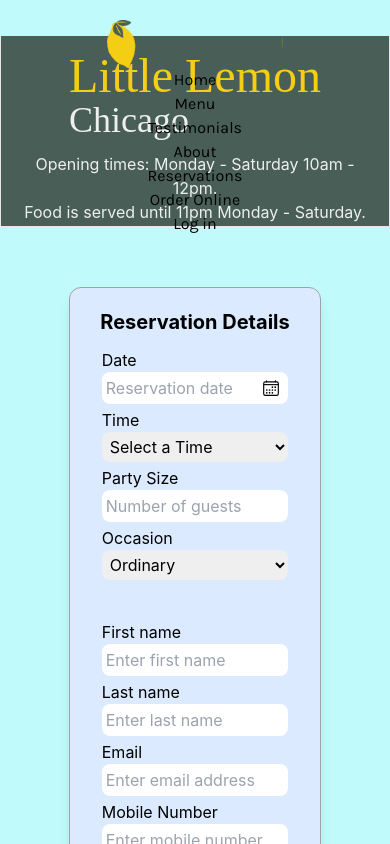
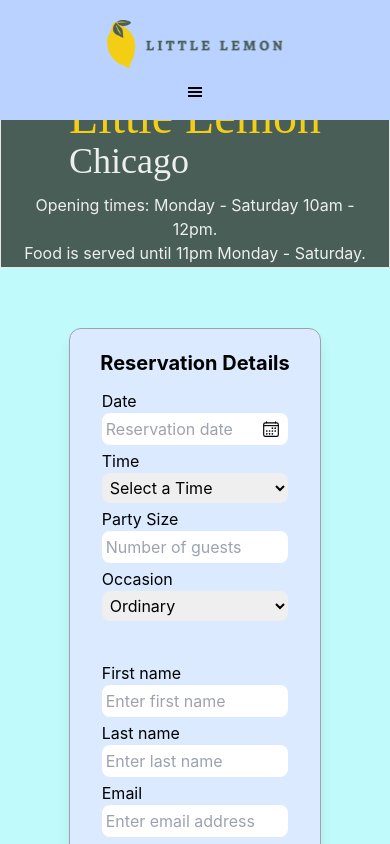
Before and after one commit to simplyajay/little-lemon, a React (Vite) app: page /reservation in a window 390 px wide. Shown: the top 844 px of the page. Built offline with nearby package versions, Linux system fonts and the light colour scheme; a web font is replaced by a local one.

Commit message:
some changes

```diff
--- a/src/App.jsx
+++ b/src/App.jsx
@@ -14,7 +14,7 @@ const MainLayout = ({ sectionRefs }) => {
   return (
     <div>
       <section
-        className="mt-[250px] md:mt-[101px]"
+        className="mt-[120px] md:mt-[101px]"
         ref={sectionRefs.home}
         id="home"
       >
@@ -55,7 +55,9 @@ function App() {
             ></Route>
             <Route
               path="/reservation"
-              element={<BookingPage></BookingPage>}
+              element={
+                <BookingPage className="md:mt-[101px] mt:120px"></BookingPage>
+              }
             ></Route>
             <Route path="*" element={<NotFoundPage></NotFoundPage>}></Route>
           </Routes>
--- a/src/components/NavigationBar.jsx
+++ b/src/components/NavigationBar.jsx
@@ -1,11 +1,13 @@
 import React, { useState, useEffect } from "react";
 import { useNavigate } from "react-router-dom";
 import logo from "../assets/Logo.svg";
+import { GiHamburgerMenu } from "react-icons/gi";
 
 const NavigationBar = ({ sectionRefs }) => {
   const [isNavbarVisible, setisNavbarVisible] = useState(true);
   const [isNavbarOnTop, setIsNavbarOnTop] = useState(true);
   const [lastScrollY, setLastScrollY] = useState(0);
+  const [isMobileMenuOpen, setIsMobileMenuOpen] = useState(false);
 
   useEffect(() => {
     const handleScroll = () => {
@@ -70,26 +72,41 @@ const NavigationBar = ({ sectionRefs }) => {
     { title: "Log in", link: "/login" },
   ];
 
+  const handleMenuClick = () => {
+    setIsMobileMenuOpen((prev) => !prev);
+  };
+
   return (
     <nav
-      className={`${isNavbarVisible ? "show" : "hide"} ${isNavbarOnTop ? "bg-transparent" : "bg-navbarcolor shadow-md"}
+      className={`${isNavbarVisible ? "show" : "hide"}  bg-navbarcolor ${isNavbarOnTop && "md:bg-transparent"}
       sticky-nav flex flex-col md:flex-row items-center
-      justify-between py-5 md:px-24 lg:px-36 xl:px-48 w-full font-karla`}
+      justify-between gap-4 md:gap-0 py-5 md:px-24 lg:px-36 xl:px-48 w-full font-karla`}
     >
+      <span>
         <img
           className="md:w-56 w-44 h-auto hover:cursor-pointer"
           src={logo}
           alt="little-lemon-logo"
           onClick={(e) => handleNavigation("#home")}
         />
-      <ul className="flex flex-col flex-1 md:flex-row justify-evenly items-center">
+      </span>
+
+      <div className="md:hidden flex justify-center">
+        <button onClick={handleMenuClick}>
+          <GiHamburgerMenu />
+        </button>
+      </div>
+      <ul
+        className={`${isMobileMenuOpen ? "visible" : "hidden"} transition-all duration-500 ease-in-out md:flex flex-1 md:flex-row justify-evenly items-center gap-5 md:gap-0`}
+      >
         {links.map((link, key) => (
-          <li key={key}>
+          <li key={key} className="text-center">
             <a
               href={link.link}
               onClick={(e) => {
                 e.preventDefault();
                 handleNavigation(link.link);
+                setIsMobileMenuOpen(false);
               }}
             >
               {link.title}
--- a/src/pages/BookingPage.jsx
+++ b/src/pages/BookingPage.jsx
@@ -95,7 +95,7 @@ const BookingPage = () => {
   };
 
   return (
-    <div className="w-full flex flex-col gap-10 md:px-10 pb-10 items-center justify-center mt-[101px] h-screen">
+    <div className="w-full flex flex-col gap-10 md:px-10 pb-10 items-center justify-center mt-[142px] md:mt-[101px] h-screen">
       <div className="min-h-48 w-full bg-customGreen p-4 border border-solid flex flex-col gap-3 items-center">
         <LittleLemonTitle titlesize="text-5xl" subtitlesize="text-4xl" />
         <div className="text-center">
```
Lines whose indentation alone changed are shown as unchanged.
